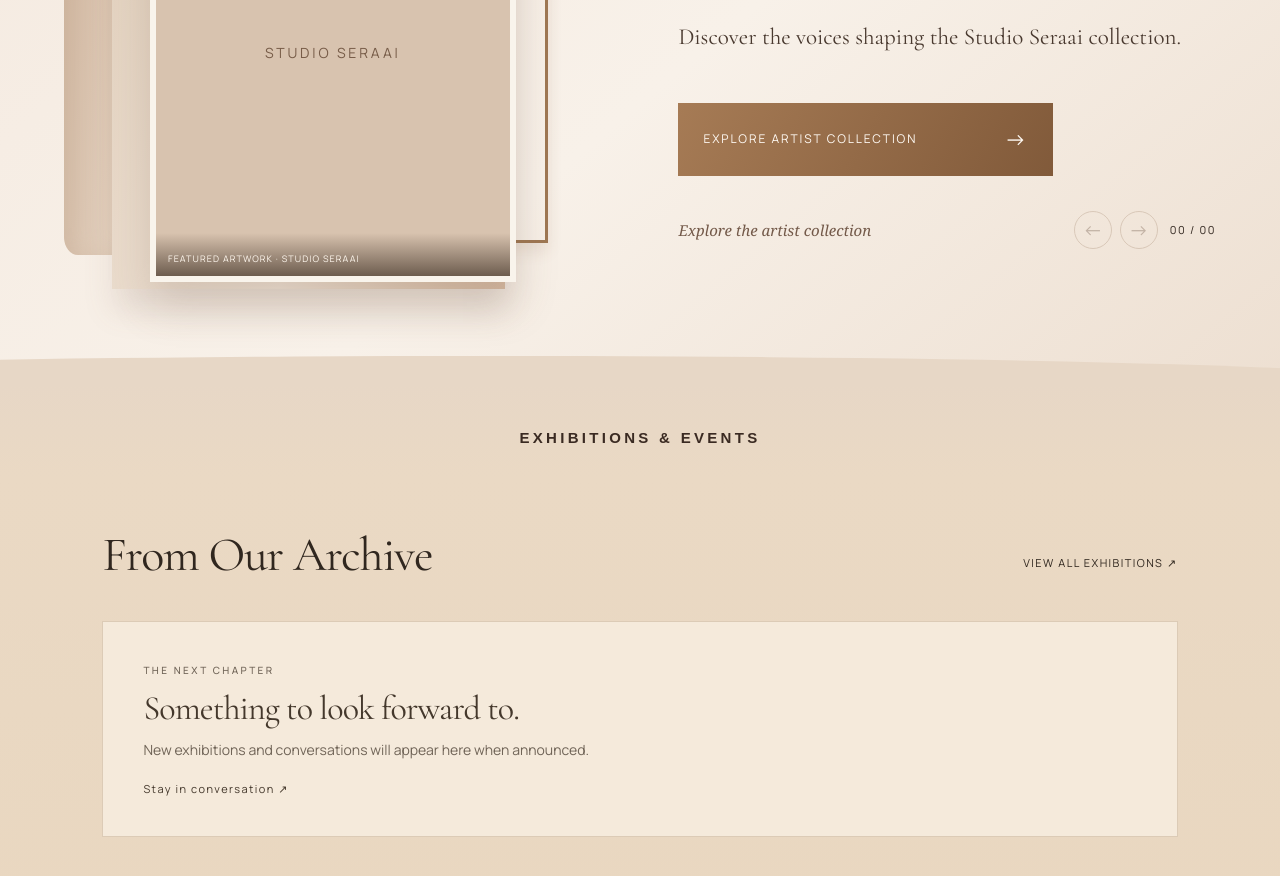
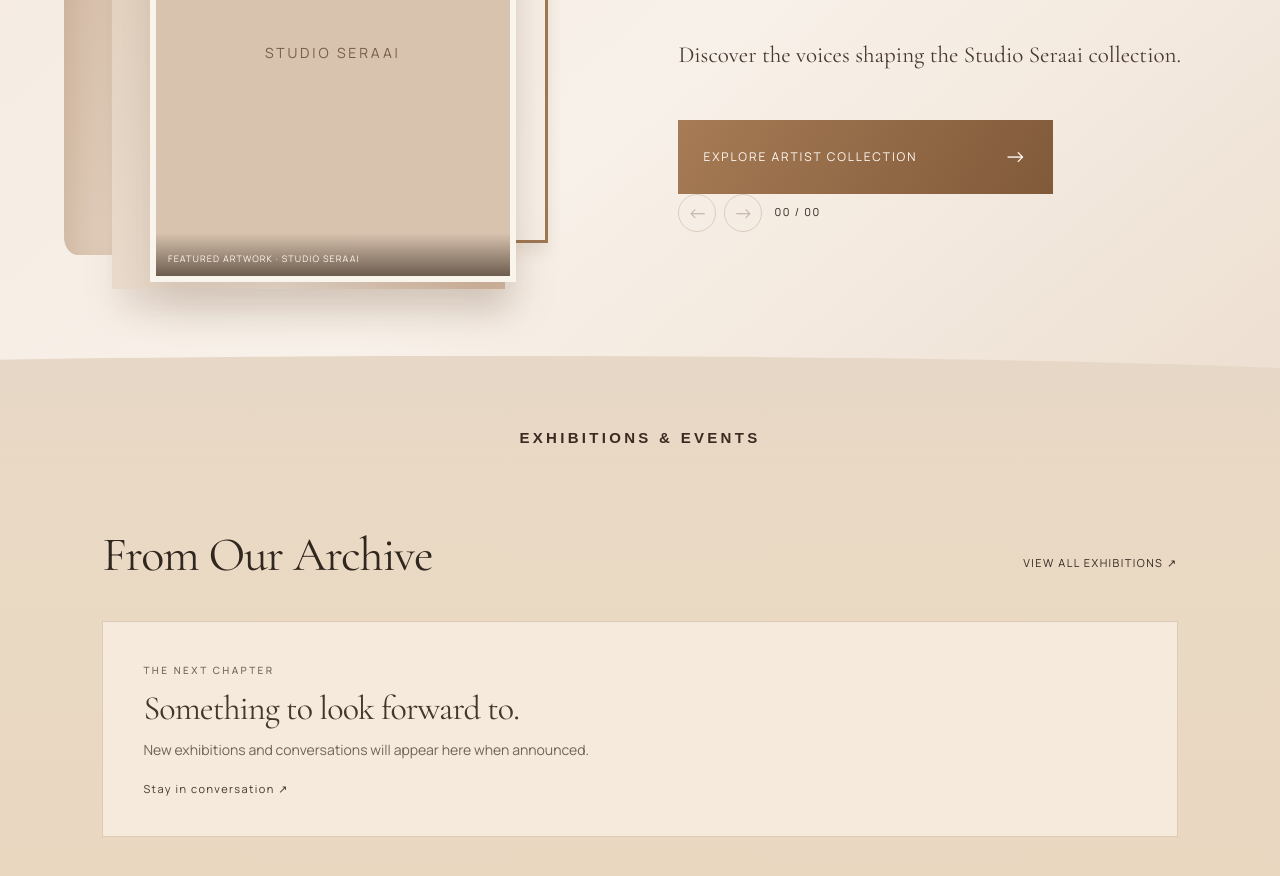
Before and after one commit to studioseraai/studioseraai, a Next.js app: page / in a window 1280 px wide. Shown: the part 1960-2836 px from the top of the page. Built offline with nearby package versions, Linux system fonts and the light colour scheme.

Commit message:
Simplify artist section: remove thumbnails and move arrows beside CTA

```diff
--- a/app/gallery-components/HomeArtists.tsx
+++ b/app/gallery-components/HomeArtists.tsx
@@ -27,12 +27,8 @@ export default function HomeArtists({artworks}:{artworks:Artwork[]}){
     <div className={s.kickerLine}><span>OUR ARTISTS</span><i/></div>
     <h2 id="home-artist-heading" className={s.name} key={name||'heading'}>{name||'The People Behind The Art.'}</h2>
     <p className={s.description}> {name?`Discover the perspective and creative practice of ${name} through a curated selection of works in the Studio Seraai collection.`:'Discover the voices shaping the Studio Seraai collection.'}</p>
-    <Link className={s.cta} href={name?'/artists/'+encodeURIComponent(name):'/artists'}>EXPLORE ARTIST COLLECTION <span aria-hidden="true">→</span></Link>
-    <div className={s.galleryRow}>
-     <div className={s.gallery} aria-label="Selected works by featured artist">
-      {works.slice(0,3).map(a=><Link href={'/artworks/'+a.id} key={a.id} className={s.thumb} aria-label={'View '+a.title}><img src={image(a)} alt={a.title} loading="lazy"/></Link>)}
-      {works.length===0?<span className={s.noWorks}>Explore the artist collection</span>:null}
-     </div>
+    <div className={s.actionRow}>
+     <Link className={s.cta} href={name?'/artists/'+encodeURIComponent(name):'/artists'}>EXPLORE ARTIST COLLECTION <span aria-hidden="true">→</span></Link>
      <div className={s.navigation}>
       <div className={s.arrows}><button type="button" disabled={total<2} aria-label="Previous artist" onClick={()=>change(-1)}>←</button><button type="button" disabled={total<2} aria-label="Next artist" onClick={()=>change(1)}>→</button></div>
       <span aria-live="polite">{String(total?index+1:0).padStart(2,'0')} / {String(total).padStart(2,'0')}</span>
```
